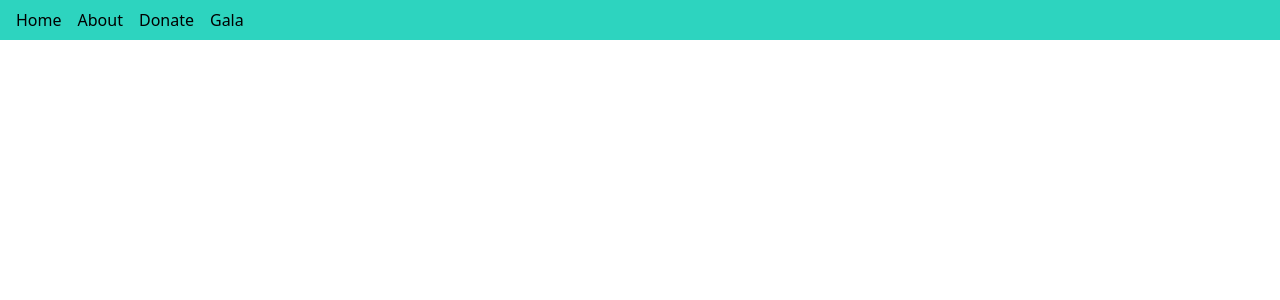
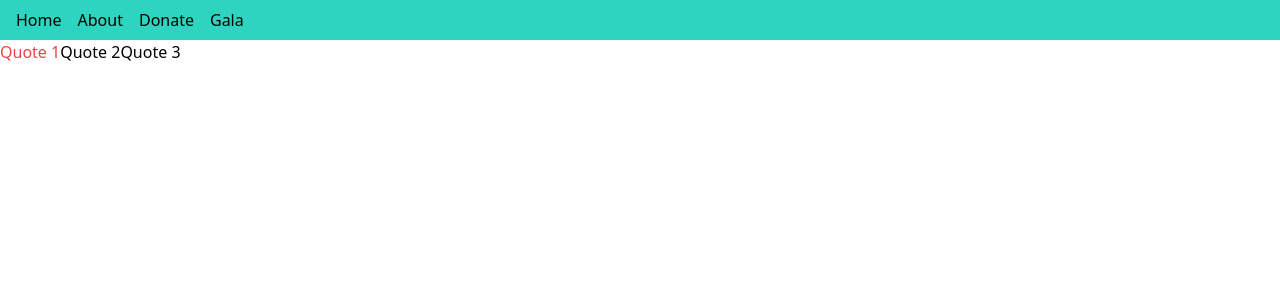
Before and after one commit to AwesomeAdam1/fbla-react-website, a React (Create React App) app: page /home in a window 1280 px wide. Shown: the top 300 px of the page. Built offline with nearby package versions, Linux system fonts and the light colour scheme.

Commit message:
Made edits

```diff
--- a/src/App.js
+++ b/src/App.js
@@ -10,11 +10,11 @@ function App() {
         <>
             <NavBar />
             <Routes>
+                <Route path="/home" element={<Home />} />
                 <Route path="/donate" element={<Donate />} />
                 <Route path="/about" element={<About />} />
                 <Route path="/gala" element={<Gala />} />
             </Routes>
-            <Home />
         </>
 
     );
--- a/src/Pages/Home.js
+++ b/src/Pages/Home.js
@@ -1,7 +1,15 @@
 function Home() {
     return (
-      <div>
-
+      <div class="border-l-indigo-400">
+        <div class="inline-block left-1/3 border-green-500">
+          <p class="text-red-500">Quote 1</p>
+        </div>
+        <div class="inline-block left-2/3 border-green-500">
+          Quote 2
+        </div>
+        <div class="inline-block left-1/3 border-green-500">
+          Quote 3
+        </div>
       </div>
     );
 }
```
